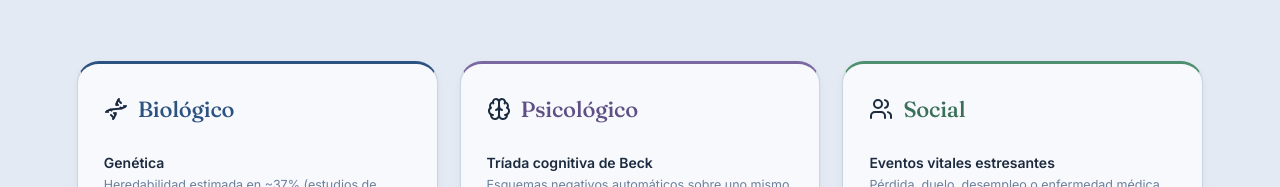
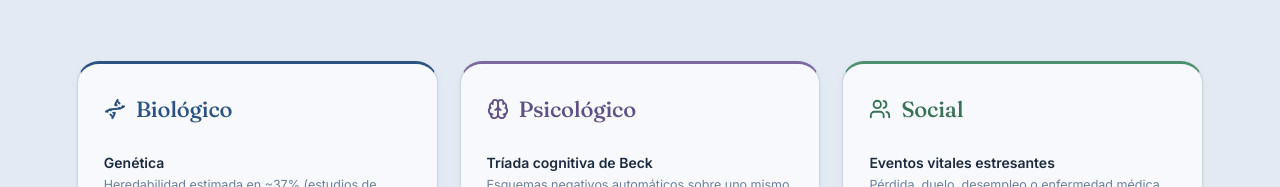
Before and after one commit to HaroldTaeter/farmacologia-tdm, a plain HTML site: page index.html in a window 1280 px wide. Shown: the part 2169-2356 px from the top of the page. Drawn offline with nearby package versions, Linux system fonts and the light colour scheme.

Commit message:
lucid icon

```diff
--- a/index.html
+++ b/index.html
@@ -168,7 +168,7 @@
   <div class="etio-grid">
     <article class="etio-card bio">
       <div class="etio-head">
-        <i data-lucide="dna"></i>
+        <svg xmlns="http://www.w3.org/2000/svg" width="24" height="24" viewBox="0 0 24 24" fill="none" stroke="currentColor" stroke-width="2" stroke-linecap="round" stroke-linejoin="round" class="lucide lucide-dna"><path d="m10 16 1.5 1.5"/><path d="m14 8-1.5-1.5"/><path d="M15 2c-1.798 1.998-2.518 3.995-2.807 5.993"/><path d="m16.5 10.5 1 1"/><path d="m17 6-2.891-2.891"/><path d="M2 15c6.667-6 13.333 0 20-6"/><path d="m20 9 .891.891"/><path d="M3.109 14.109 4 15"/><path d="m6.5 12.5 1 1"/><path d="m7 18 2.891 2.891"/><path d="M9 22c1.798-1.998 2.518-3.995 2.807-5.993"/></svg>
         <h3>Biológico</h3>
       </div>
       <ul>
@@ -197,7 +197,7 @@
 
     <article class="etio-card psico">
       <div class="etio-head">
-        <i data-lucide="brain"></i>
+        <svg xmlns="http://www.w3.org/2000/svg" width="24" height="24" viewBox="0 0 24 24" fill="none" stroke="currentColor" stroke-width="2" stroke-linecap="round" stroke-linejoin="round" class="lucide lucide-brain"><path d="M12 18V5"/><path d="M15 13a4.17 4.17 0 0 1-3-4 4.17 4.17 0 0 1-3 4"/><path d="M17.598 6.5A3 3 0 1 0 12 5a3 3 0 1 0-5.598 1.5"/><path d="M17.997 5.125a4 4 0 0 1 2.526 5.77"/><path d="M18 18a4 4 0 0 0 2-7.464"/><path d="M19.967 17.483A4 4 0 1 1 12 18a4 4 0 1 1-7.967-.517"/><path d="M6 18a4 4 0 0 1-2-7.464"/><path d="M6.003 5.125a4 4 0 0 0-2.526 5.77"/></svg>
         <h3>Psicológico</h3>
       </div>
       <ul>
@@ -226,7 +226,7 @@
 
     <article class="etio-card social">
       <div class="etio-head">
-        <i data-lucide="users"></i>
+        <svg xmlns="http://www.w3.org/2000/svg" width="24" height="24" viewBox="0 0 24 24" fill="none" stroke="currentColor" stroke-width="2" stroke-linecap="round" stroke-linejoin="round" class="lucide lucide-users"><path d="M16 21v-2a4 4 0 0 0-4-4H6a4 4 0 0 0-4 4v2"/><path d="M16 3.128a4 4 0 0 1 0 7.744"/><path d="M22 21v-2a4 4 0 0 0-3-3.87"/><circle cx="9" cy="7" r="4"/></svg>
         <h3>Social</h3>
       </div>
       <ul>
--- a/styles.css
+++ b/styles.css
@@ -271,10 +271,10 @@ main { max-width: 100%; padding: 0; }
 .etio-head {
   display: flex; align-items: center; gap: 10px; margin-bottom: 16px;
 }
-.etio-head i { flex-shrink: 0; width: 22px; height: 22px; stroke-width: 1.8; stroke: currentColor; }
-.etio-card.bio .etio-head i   { color: var(--blue-deep); }
-.etio-card.psico .etio-head i { color: #5E4F84; }
-.etio-card.social .etio-head i { color: #3A7057; }
+.etio-head svg { flex-shrink: 0; width: 22px; height: 22px; }
+.etio-card.bio .etio-head svg   { color: var(--blue-deep); stroke: var(--blue-deep); }
+.etio-card.psico .etio-head svg { color: #5E4F84; stroke: #5E4F84; }
+.etio-card.social .etio-head svg { color: #3A7057; stroke: #3A7057; }
 .etio-card h3 { margin-bottom: 0; }
 .etio-card ul { margin: 0; padding: 0; list-style: none; }
 .etio-card li { padding: 10px 0; border-bottom: 1px dashed var(--line); font-size: 14px; color: var(--ink-soft); }
```
Also changed, not shown: icons/brain.svg (added), icons/dna.svg (added), icons/users.svg (added).
